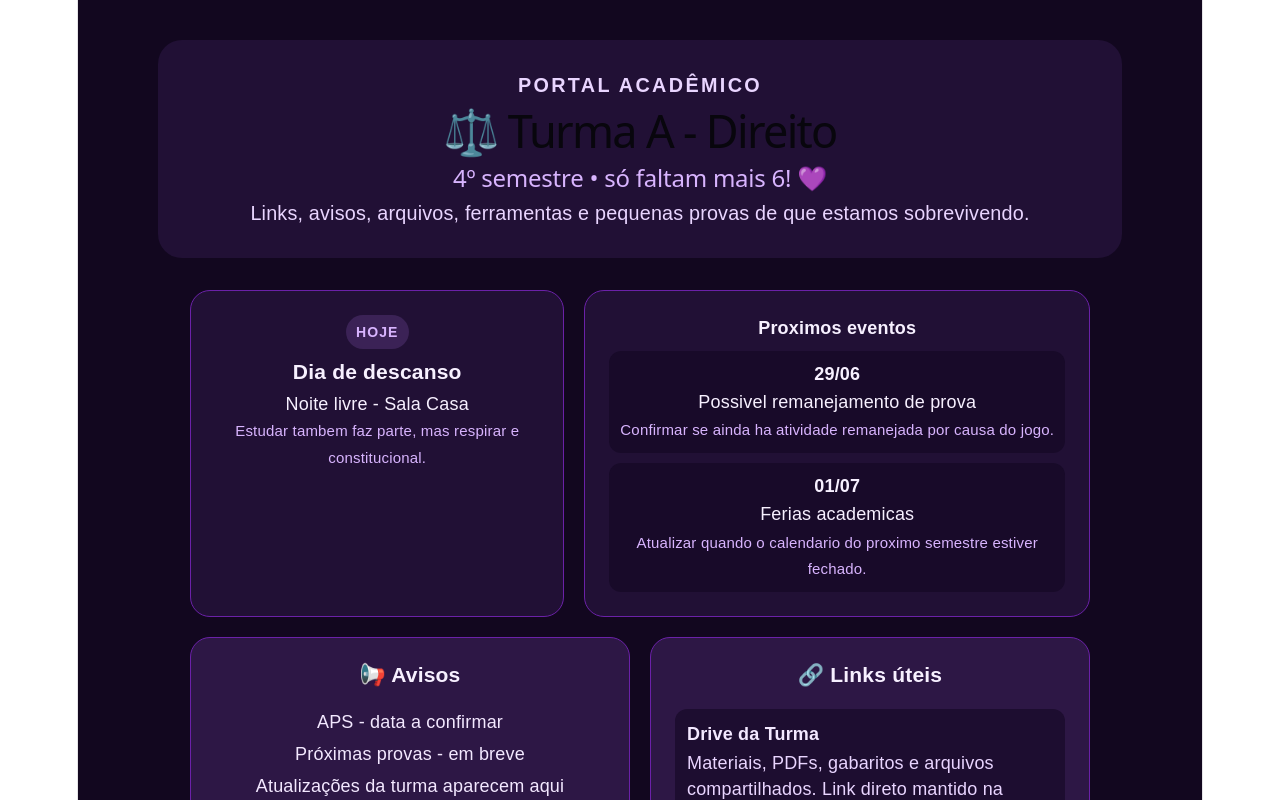
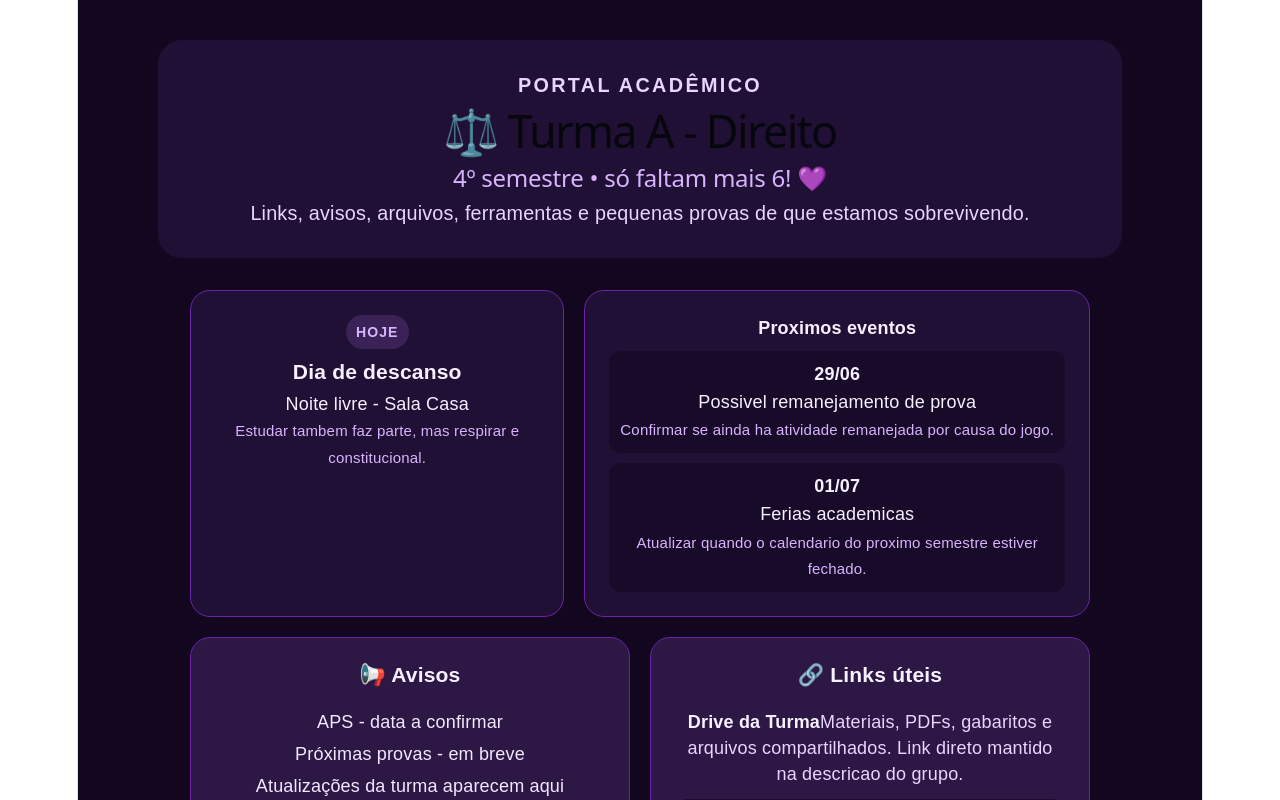
Before and after one commit to DraBeth/turma-a, a React (Vite) app: page / in a window 1280 px wide. Shown: the top 800 px of the page. Built offline with nearby package versions, Linux system fonts and the light colour scheme.

Commit message:
Avoid placeholder link click

```diff
--- a/src/components/LinksUteis.jsx
+++ b/src/components/LinksUteis.jsx
@@ -4,10 +4,19 @@ function LinksUteis() {
   return (
     <div className="link-list">
       {links.map((link) => (
-        <a href={link.url} key={link.url} rel="noreferrer" target="_blank">
-          <strong>{link.titulo}</strong>
-          <span>{link.descricao}</span>
-        </a>
+        link.url === '#'
+          ? (
+            <div className="link-placeholder" key={link.titulo}>
+              <strong>{link.titulo}</strong>
+              <span>{link.descricao}</span>
+            </div>
+          )
+          : (
+            <a href={link.url} key={link.url} rel="noreferrer" target="_blank">
+              <strong>{link.titulo}</strong>
+              <span>{link.descricao}</span>
+            </a>
+          )
       ))}
     </div>
   )
```
